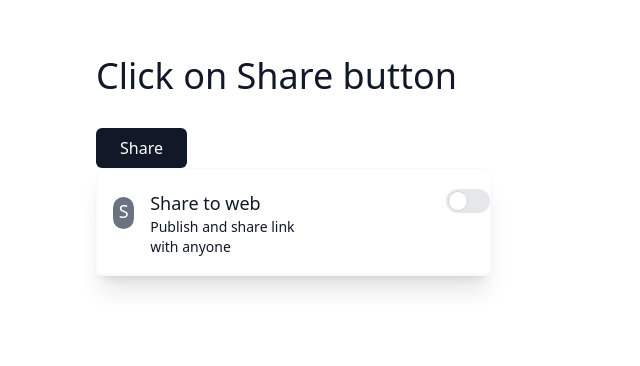
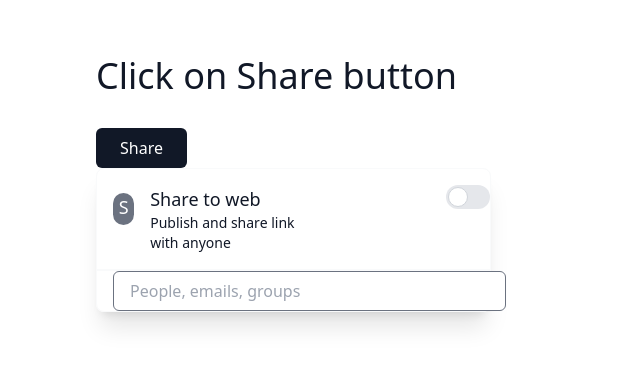
Before and after one commit to ArjunAghera/share-button, a React (Create React App) app: page / in a window 1280 px wide. Both pictures are taken after a click on the button "Share". Shown: the top 366 px of the page, without its empty margins (0-640 px from the left). Built offline with nearby package versions, Linux system fonts and the light colour scheme; data requests are answered from the project's data file.

Commit message:
add: added functionality and components

```diff
--- a/src/components/ShareModal.tsx
+++ b/src/components/ShareModal.tsx
@@ -1,14 +1,46 @@
-import React from "react";
+import React, { useState, useEffect } from "react";
+import { SearchModal } from "./SearchModal";
+import { SharedTo } from "./SharedTo";
 import { ShareTo } from "./ShareTo";
+import api from "../api";
+import { Profile } from "../types";
 
 type ShareModalProps = {
   setClicked: (active: boolean) => void;
 };
 
 export const ShareModal = ({ setClicked }: ShareModalProps) => {
+  const [profiles, setProfiles] = useState<Array<Profile>>([]);
+  const [isSearchModel, setIsSearchModel] = useState(false);
+  const handleSearch = () => {
+    setIsSearchModel(true);
+  };
+  const fecthData = async () => {
+    const response = await api("/profiles");
+    const data = await response.data;
+    setProfiles(data);
+  };
+  useEffect(() => {
+    fecthData();
+  }, []);
+  const noAccessProfiles = profiles.filter(
+    (profile) => profile.access === "No access"
+  );
+  const hasAccessProfiles = profiles.filter(
+    (profile) => profile.access !== "No access"
+  );
+  console.log(noAccessProfiles);
+  console.log(hasAccessProfiles);
   return (
-    <div className="w-1/3 max-h-96 shadow-xl rounded-lg border pt-1 border-brandLightGray">
-      <ShareTo />
+    <div className="w-1/3 max-h-96 shadow-xl rounded-lg border border-brandLightGray">
+      {!isSearchModel ? (
+        <>
+          <ShareTo />
+          <SharedTo handleSearch={handleSearch} profiles={hasAccessProfiles} />
+        </>
+      ) : (
+        <SearchModal profiles={noAccessProfiles} />
+      )}
     </div>
   );
 };
```
